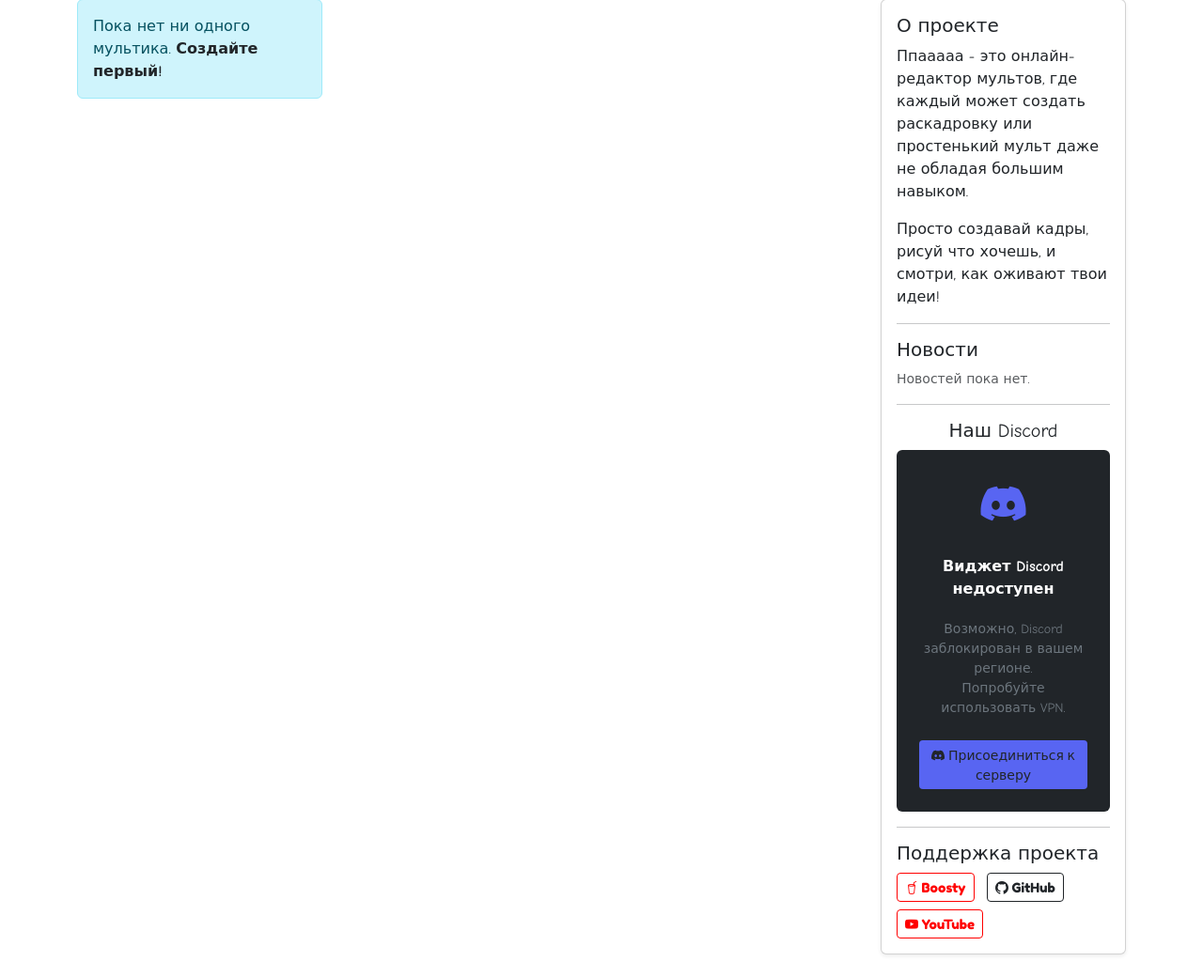
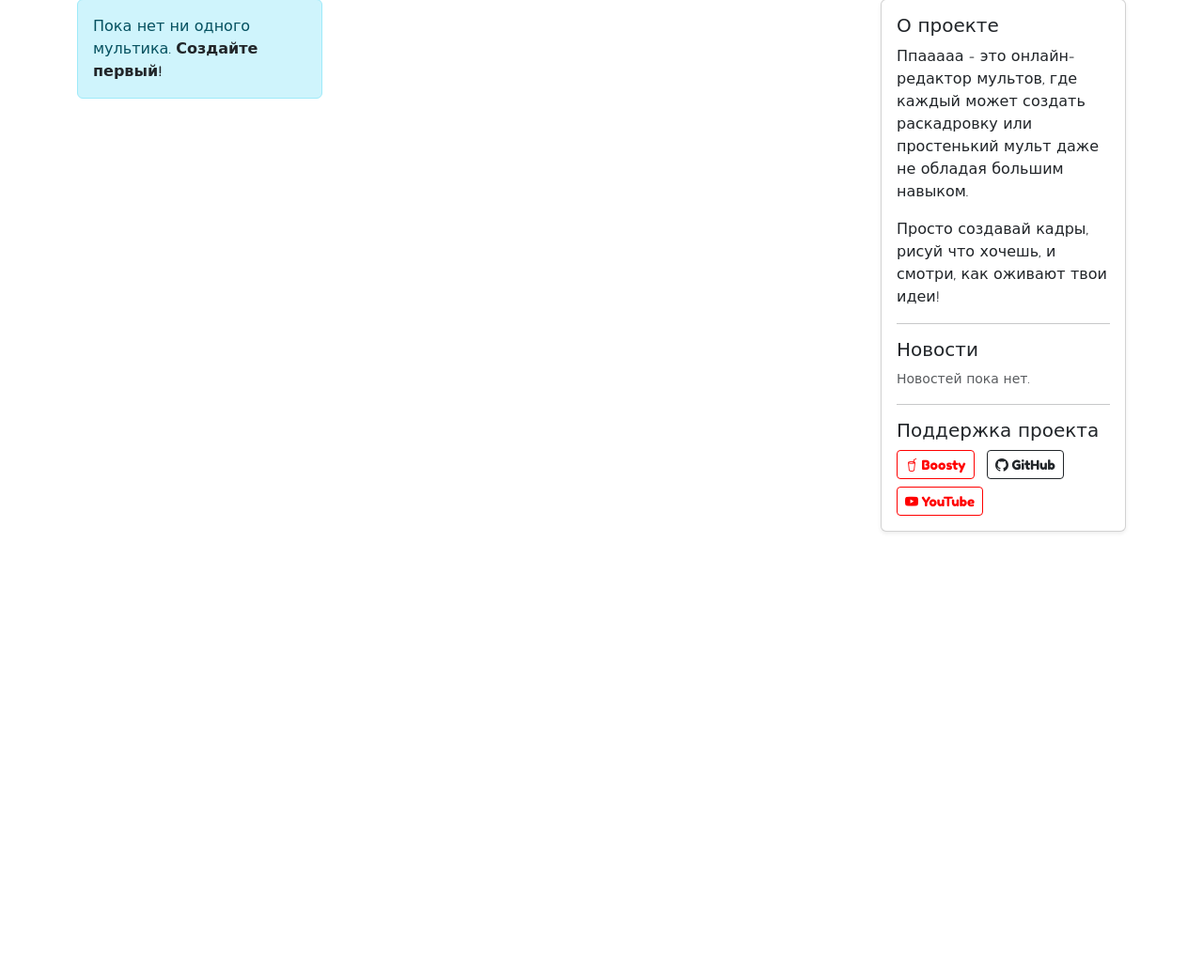
Before and after one commit to Ynt-dot/Ppaaaaa, a Django app: page / in a window 1280 px wide. Shown: the part 122-1162 px from the top of the page at 94% size. After the commit the page ends 689 px from the top, so only its background shows below. Run offline with Django 4.2, Linux system fonts and the light colour scheme; data that the repository does not hold is empty; some libraries are stand-ins or nearby versions.

Commit message:
Улучшение виджета Дискорда
Тема виджета изменена на светлую. Заглушка убрана. Теперь если Дискорд не грузится - ничего не показывается и сайт делает вид, что никакого банера и нет.

```diff
--- a/cartoons/static/cartoons/css/style.css
+++ b/cartoons/static/cartoons/css/style.css
@@ -72,7 +72,13 @@ h1, h2, h3, h4, .btn {
     color: #fff !important;
 }
 .btn-discord {
-    background-color: #5865F2;
+    background-color: #FF0000;
+    border-color: #FF0000;
+    color: #fff;
+}
+.btn-discord:hover {
+    background-color: #cc0000;
+    border-color: #cc0000;
     color: #fff;
 }
 
@@ -157,12 +163,9 @@ input[type="password"]::-ms-clear {
 }
 
 /* === Discord widget === */
-.discord-fallback {
-    min-height: 200px;
-}
 .discord-icon {
     font-size: 3rem;
-    color: #5865F2;
+    color: #FF0000;
 }
 
 /* === Detail / Player === */
--- a/cartoons/templates/cartoons/index.html
+++ b/cartoons/templates/cartoons/index.html
@@ -142,29 +142,17 @@
                     </div>
                 </div>
 
-                <!-- Виджет Discord -->
-                <hr>
-                <div class="mt-3 text-center">
+                <!-- Виджет Discord — весь блок скрыт, показывается только если Discord доступен -->
+                <div id="discord-section" class="d-none mt-3 text-center">
+                    <hr>
                     <h5>Наш Discord</h5>
-                    <!-- iframe без src — src подставляется только если Discord доступен -->
                     <iframe id="discord-iframe"
-                            class="d-none"
                             width="100%"
                             height="400"
                             allowtransparency="true"
                             frameborder="0"
                             sandbox="allow-popups allow-popups-to-escape-sandbox allow-same-origin allow-scripts">
                     </iframe>
-                    <!-- Заглушка видна сразу; скрывается только если Discord доступен -->
-                    <div id="discord-fallback" class="discord-fallback d-flex flex-column align-items-center justify-content-center gap-3 rounded p-4 bg-dark text-white">
-                        <i class="bi bi-discord discord-icon"></i>
-                        <p class="mb-1 fw-bold">Виджет Discord недоступен</p>
-                        <p class="mb-2 small text-secondary">Возможно, Discord заблокирован в вашем регионе.<br>Попробуйте использовать VPN.</p>
-                        <a href="https://discord.gg/gJXcfahTjP" target="_blank" rel="noopener noreferrer"
-                           class="btn btn-sm btn-discord">
-                            <i class="bi bi-discord me-1"></i>Присоединиться к серверу
-                        </a>
-                    </div>
                 </div>
 
                 <hr>
@@ -192,25 +180,19 @@
     const GUILD_ID = '1478337136846438503';
     const TIMEOUT_MS = 3000;
 
+    const section = document.getElementById('discord-section');
     const iframe = document.getElementById('discord-iframe');
-    const fallback = document.getElementById('discord-fallback');
 
     const controller = new AbortController();
     const timer = setTimeout(() => controller.abort(), TIMEOUT_MS);
 
-    // no-cors: запрос достигает Discord → успех (opaque); заблокирован → ошибка сети
     fetch('https://discord.com/', { mode: 'no-cors', signal: controller.signal })
         .then(function () {
             clearTimeout(timer);
-            // Discord доступен — подставляем src только сейчас и показываем iframe
-            iframe.src = 'https://discord.com/widget?id=' + GUILD_ID + '&theme=dark';
-            iframe.classList.remove('d-none');
-            fallback.classList.remove('d-flex');
-            fallback.classList.add('d-none');
+            iframe.src = 'https://discord.com/widget?id=' + GUILD_ID + '&theme=light';
+            section.classList.remove('d-none');
         })
-        .catch(function () {
-            // Discord недоступен — заглушка уже видна, ничего не делаем
-        });
+        .catch(function () {});
 })();
 </script>
 {% endblock %}
```
Also changed, not shown: README.md.
